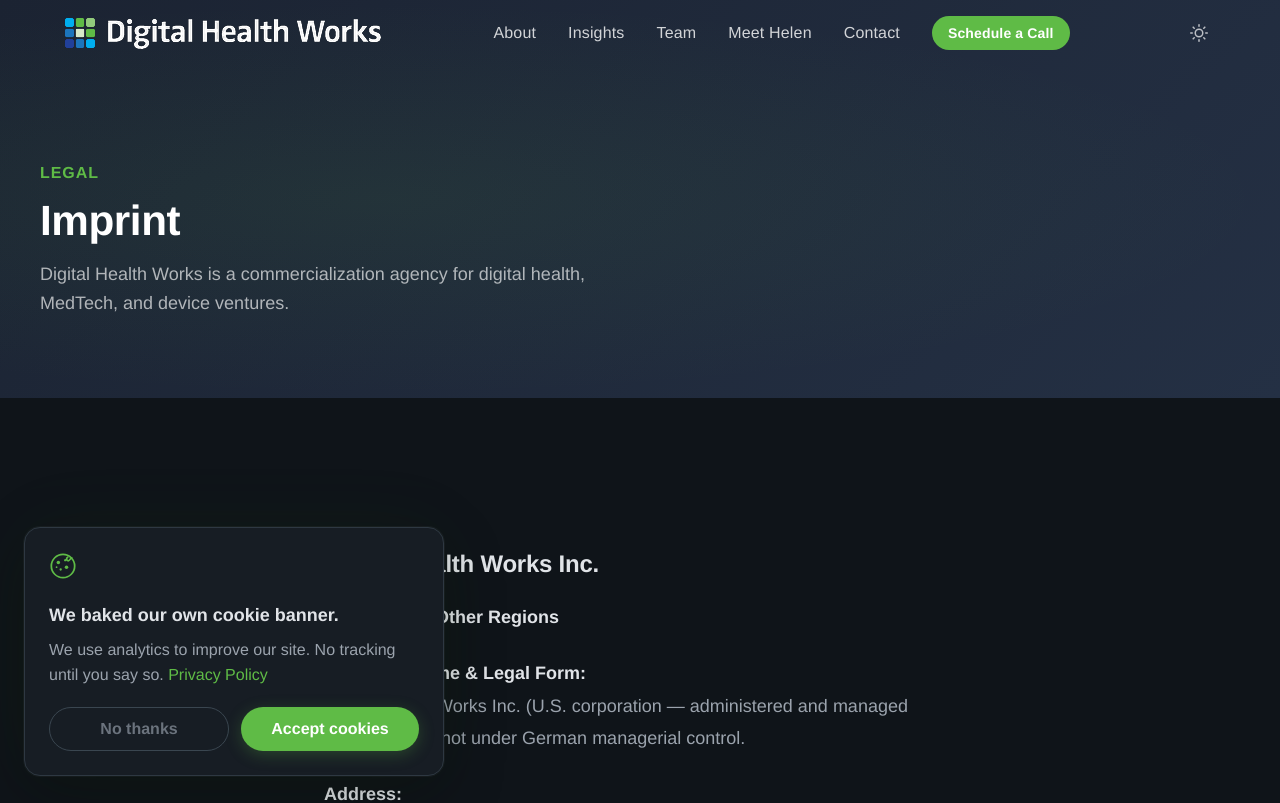
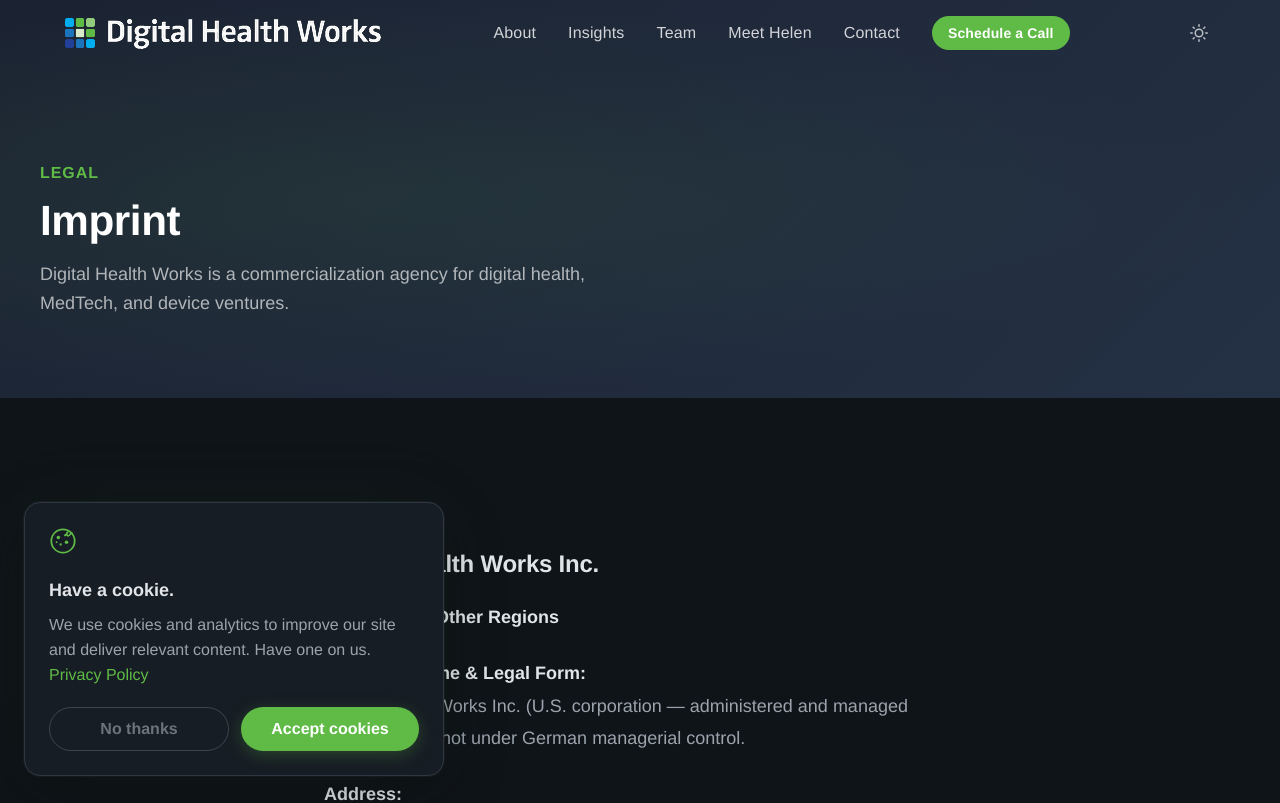
Before and after one commit to MrDanielYoung/dhw-website, a React (Vite) app in the folder frontend/: page /imprint in a window 1280 px wide. Shown: the top 803 px of the page. Built offline with nearby package versions, Linux system fonts and the light colour scheme; a web font is replaced by a local one.

Commit message:
Update cookie banner copy: Have a cookie.

```diff
--- a/frontend/src/components/CookieConsent.tsx
+++ b/frontend/src/components/CookieConsent.tsx
@@ -53,9 +53,9 @@
           </svg>
         </div>
         <div className="cookie-banner__content">
-          <p className="cookie-banner__heading">We baked our own cookie banner.</p>
+          <p className="cookie-banner__heading">Have a cookie.</p>
           <p className="cookie-banner__text">
-            We use analytics to improve our site. No tracking until you say so.{' '}
+            We use cookies and analytics to improve our site and deliver relevant content. Have one on us.{' '}
             <a href="/privacy" className="cookie-banner__link">Privacy Policy</a>
           </p>
         </div>
```
